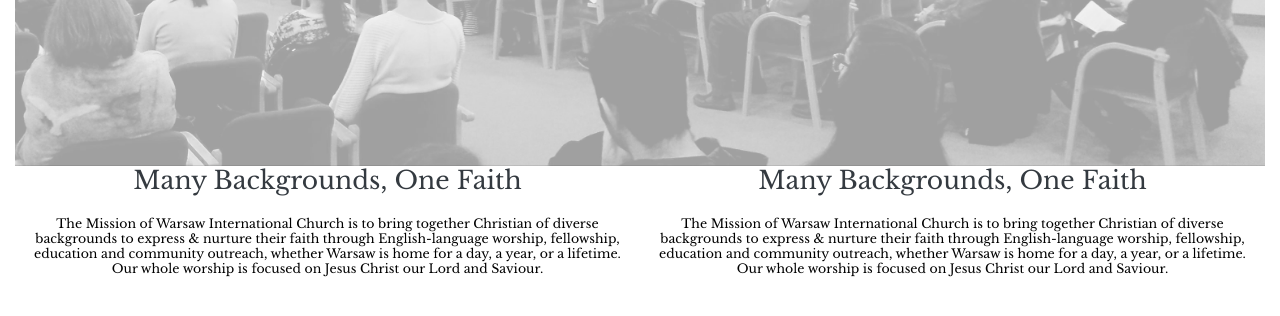
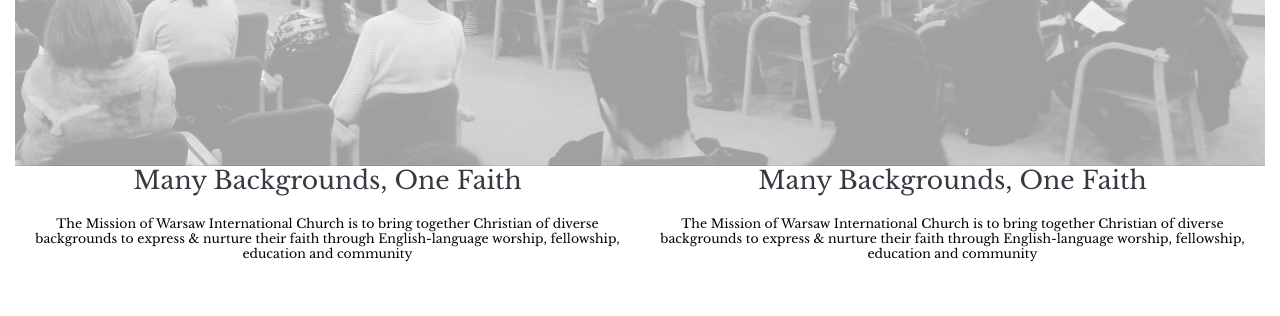
Before and after one commit to ivanyufen/church-final, a plain HTML site: page index.html in a window 1280 px wide. Shown: the part 460-776 px from the top of the page. Drawn offline with nearby package versions, Linux system fonts and the light colour scheme; files whose address does not match are found by name.

Commit message:
headinggg

```diff
--- a/index.html
+++ b/index.html
@@ -137,9 +137,7 @@
 										bring together
 										Christian
 										of diverse backgrounds to express & nurture their faith through
-										English-language worship, fellowship, education and community
-										outreach, whether Warsaw is home for a day, a year, or a lifetime.
-										Our whole worship is focused on Jesus Christ our Lord and Saviour.</h5>
+										English-language worship, fellowship, education and community</h5>
 								</div>
 								<div class="col-6 col-sm-6 col-md-6 col-lg-6 text-center">
 									<h1 class="text-dark">Many Backgrounds, One Faith</h1>
@@ -148,9 +146,7 @@
 										bring together
 										Christian
 										of diverse backgrounds to express & nurture their faith through
-										English-language worship, fellowship, education and community
-										outreach, whether Warsaw is home for a day, a year, or a lifetime.
-										Our whole worship is focused on Jesus Christ our Lord and Saviour.</h5>
+										English-language worship, fellowship, education and community</h5>
 								</div>
 								<!-- <div class="col-6 col-sm-6 col-md-6 col-lg-6 text-center">
 									<div class="slider-text">
```
